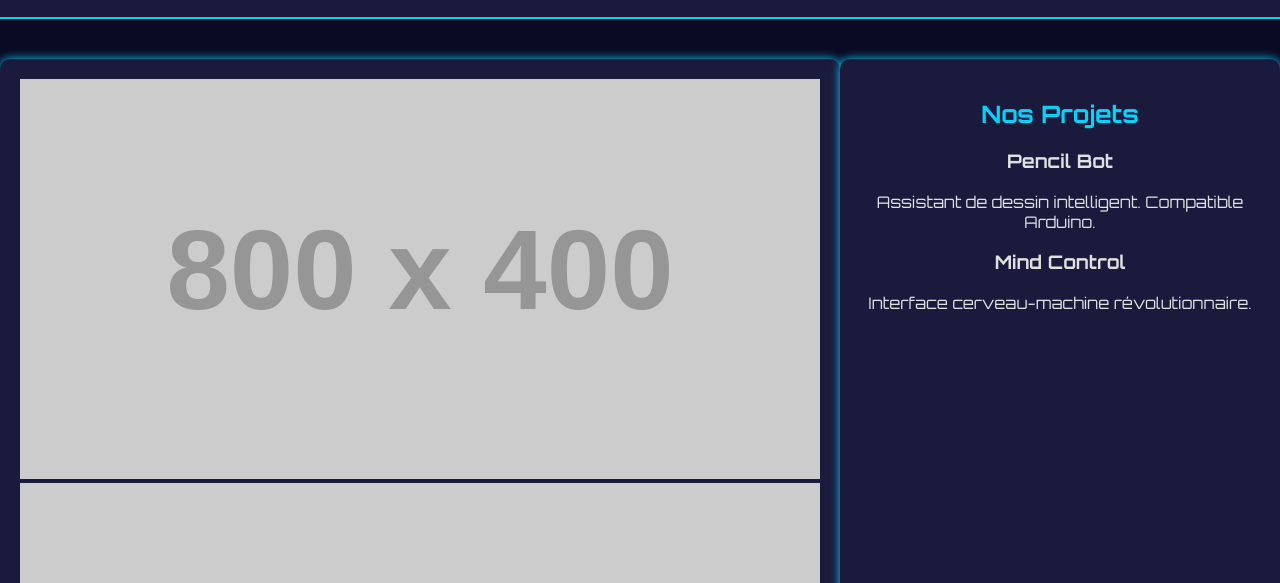
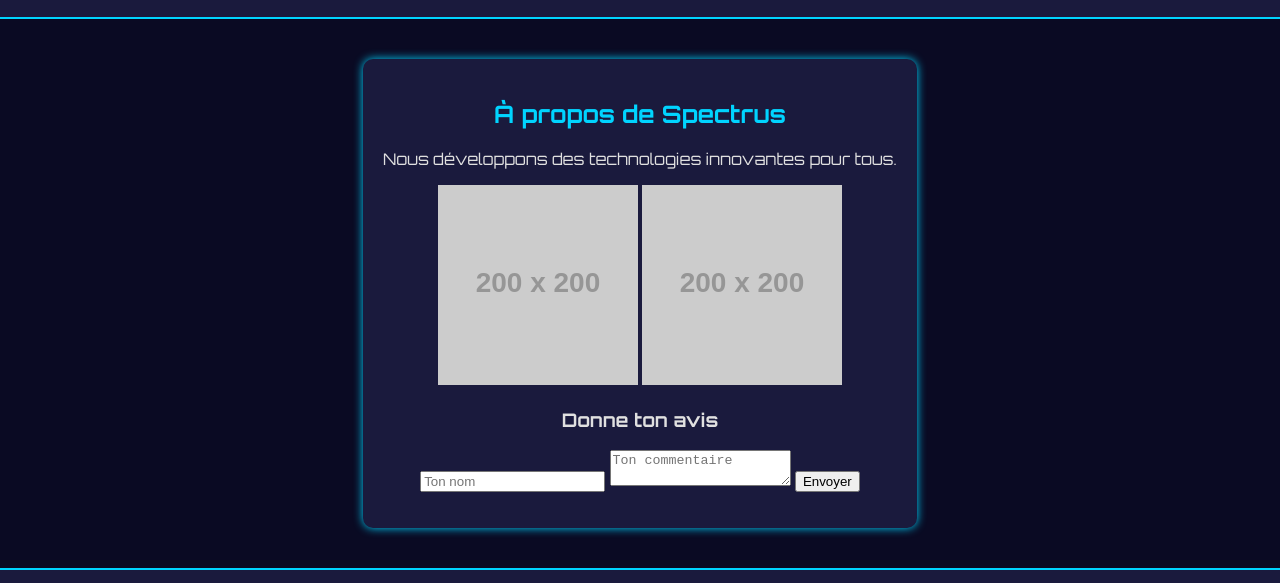
Before and after one commit to Tomato33160/Spectrus, a plain HTML site: page about.html in a window 1280 px wide. Shown: the part 217-800 px from the top of the page. Drawn offline with Linux system fonts and the light colour scheme; placeholder pictures from the web are drawn by us; a script that the page names is missing.

Commit message:
Update about.html

```diff
--- a/about.html
+++ b/about.html
@@ -3,7 +3,7 @@
 <head>
     <meta charset="UTF-8">
     <meta name="viewport" content="width=device-width, initial-scale=1.0">
-    <title>Spectrus - Accueil</title>
+    <title>Spectrus - À propos</title>
     <link href="https://fonts.googleapis.com/css2?family=Orbitron:wght@400;700&display=swap" rel="stylesheet">
     <link rel="stylesheet" href="styles.css">
 </head>
@@ -18,26 +18,20 @@
         </nav>
     </header>
     <main>
-        <section class="hero">
-            <div class="slideshow">
-                <img src="https://via.placeholder.com/800x400?text=Projet+1" class="slide">
-                <img src="https://via.placeholder.com/800x400?text=Projet+2" class="slide">
-                <img src="https://via.placeholder.com/800x400?text=Projet+3" class="slide">
+        <section>
+            <h2>À propos de Spectrus</h2>
+            <p>Nous développons des technologies innovantes pour tous.</p>
+            <div class="gallery">
+                <img src="https://via.placeholder.com/200?text=Projet+1" alt="Projet 1">
+                <img src="https://via.placeholder.com/200?text=Projet+2" alt="Projet 2">
             </div>
-            <h2>Bienvenue chez Spectrus</h2>
-            <p>Découvre des projets futuristes pour la tech de demain !</p>
-            <button onclick="alert('Explore nos innovations !')">Découvrir</button>
-        </section>
-        <section class="projects">
-            <h2>Nos Projets</h2>
-            <div class="project-item">
-                <h3>Pencil Bot</h3>
-                <p>Assistant de dessin intelligent. Compatible Arduino.</p>
-            </div>
-            <div class="project-item">
-                <h3>Mind Control</h3>
-                <p>Interface cerveau-machine révolutionnaire.</p>
-            </div>
+            <h3>Donne ton avis</h3>
+            <form id="feedback-form">
+                <input type="text" name="name" placeholder="Ton nom" required>
+                <textarea name="comment" placeholder="Ton commentaire" required></textarea>
+                <button type="submit">Envoyer</button>
+            </form>
+            <p id="form-message"></p>
         </section>
     </main>
     <footer>
```
